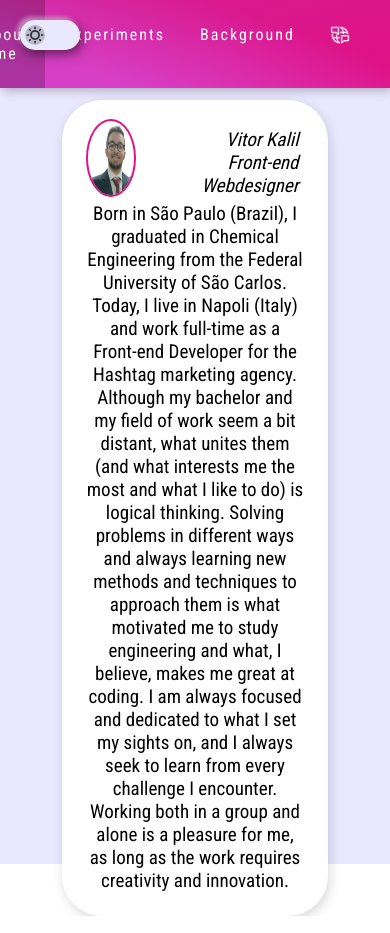
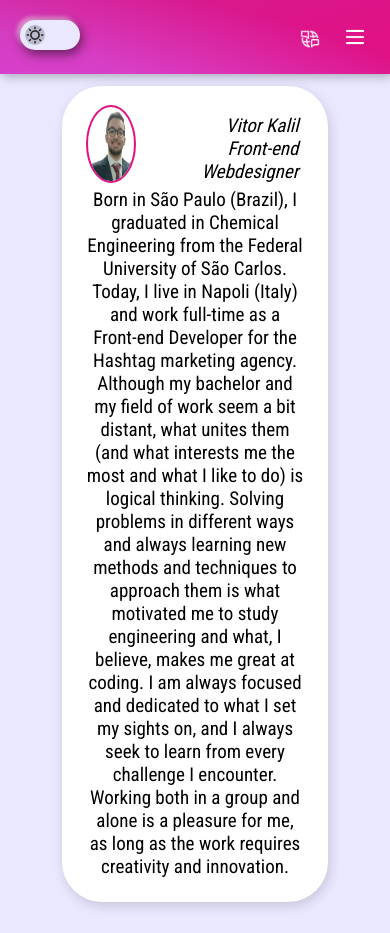
Before and after one commit to VitorKalil/curriculumApp, a React (Create React App) app: page / in a window 390 px wide. Built offline with nearby package versions, Linux system fonts and the light colour scheme.

Commit message:
started mobile

```diff
--- a/src/App.js
+++ b/src/App.js
@@ -13,13 +13,28 @@ function App() {
   var paginas = {'home':<QuemSou idioma={lang} />,'habilidades':<Habilidades idioma={lang} />,'Experiencias':<Experiencias idioma={lang}/>} //defining the pages as an object, that relates the id of the button to the JX object
   const [pagina,setPagina]=React.useState('home') // starting the state for wich page should be shown
   function trocarPagina(evento){
-    setPagina(evento.target.id)
+    setPagina(evento.target.attributes.nomepagina.value)
   }
 function darkMode(){
 setDarkOn(prevValue => {return !prevValue})
 }
+function activateMenu(){
+  var menuMobile =document.querySelector('#mobile_menu').classList
+  var iconeMenuMobile =document.querySelector('.mobile_menu_logo').classList
+if(menuMobile==""){
+  menuMobile.add('active_menu')
+  iconeMenuMobile.add('active_menu')
+}else{
+  menuMobile.remove('active_menu')
+  iconeMenuMobile.remove('active_menu')
+}
+}
   function trocarLang(evento){
     setLang(evento.target.id)
+  }
+  function clickMobileMenu(evento){
+    trocarPagina(evento)
+    activateMenu()
   }
   var paginaAtual = paginas[pagina]
 
@@ -28,21 +43,30 @@ setDarkOn(prevValue => {return !prevValue})
       <nav className="navbar">
         <div id="darkModeDiv">
           <input onChange ={darkMode} id ="darkmode_button" type ="checkbox" checked={darkOn} />
-          <label for="darkmode_button"></label>
+          <label htmlFor="darkmode_button"></label>
         </div>
-      <ul className="lista">
-        <li onClick ={trocarPagina} id ="home">{textos[lang]["Quem Sou"]}</li>
-        <li onClick ={trocarPagina} id ="habilidades">{textos[lang]["Experimentacao"]}</li>
-        <li onClick ={trocarPagina} id ="Experiencias">{textos[lang]["Historico"]}</li>
-        <li> <img src={lg_ico} id="logo_header" alt="language_logo"></img>
+        <ul className="lista" id="desktop_menu">
+          <li onClick ={trocarPagina} nomepagina="home">{textos[lang]["Quem Sou"]}</li>
+          <li onClick ={trocarPagina} nomepagina="habilidades">{textos[lang]["Experimentacao"]}</li>
+          <li onClick ={trocarPagina} nomepagina="Experiencias">{textos[lang]["Historico"]}</li>
+        </ul>
+          <div id="langDiv"> <img src={lg_ico} className="logo_header" alt="language_logo"></img>
             <ul id="language_menu">
               <li id="pt" onClick={trocarLang}>Português</li>
               <li id="en" onClick={trocarLang}>English</li>
               <li id="it" onClick={trocarLang}>Italiano</li>
               <li id="de" onClick={trocarLang}>Deutsch</li>
             </ul>
-        </li>
+          </div>
+        <div onClick={activateMenu} className="logo_header mobile_menu_logo"></div>
+        <div id="mobile_menu">
+        <ul>
+          <li onClick ={clickMobileMenu} nomepagina="home">{textos[lang]["Quem Sou"]}</li>
+          <li onClick ={clickMobileMenu} nomepagina="habilidades">{textos[lang]["Experimentacao"]}</li>
+          <li onClick ={clickMobileMenu} nomepagina="Experiencias">{textos[lang]["Historico"]}</li>
         </ul>
+        </div>
+
     </nav>
       {paginaAtual}
     </div>
--- a/src/index.css
+++ b/src/index.css
@@ -1,7 +1,7 @@
 
 @import url('https://fonts.googleapis.com/css?family=Roboto+Condensed&display=swap');
 @import url('https://fonts.googleapis.com/css?family=Lato&display=swap');
-html{height:100%}
+
 
 body{
   font-family:"Roboto Condensed", sans-serif;
@@ -14,6 +14,7 @@ body{
 .White{
   --appBgColor: #EAE8FF;
   --appTextColor:#ffffff;
+  --appSubColor:#acacac;
   --mainColor:rgb(223, 18, 134);
   --subColor:rgb(73, 100, 218);
   --generalTextColor:#000000;
@@ -25,6 +26,7 @@ body{
 .Dark{
   --appBgColor: #333;
   --appTextColor:#ffffff;
+  --appSubColor:#ededed;
   --mainColor:rgb(73, 100, 218);
   --subColor:rgb(223, 18, 134);
   --generalTextColor:#ffffff;
@@ -48,12 +50,12 @@ input{height: 36px;
   border: none;
   font-size: 16px;}
 .lista {
+  order:2;
   display:flex;
   list-style: none;
   align-content: flex-end;
   font-weight:500;
   letter-spacing: 2px;
-
   margin:0;
 
 }
@@ -66,12 +68,11 @@ input{height: 36px;
 .lista li:hover{
   background-color:rgba(0, 0, 0, 0.2);
 }
-
-.lista li:last-child{
-  margin-right:25px;
-}
 /* essa parte está diferente pois consiste numa animação finita*/
 .navbar {
+  height:74px;
+  overflow-x:hidden;
+  align-items: center;
   background-image:var(--navGradient);
   background-size:400% 400%;
   margin:0;
@@ -100,11 +101,59 @@ input{height: 36px;
 }
 
 }
-/* Aqui acaba a parte diferente
-.navbar:hover {
-  animation-play-state:paused;
+
+/*Menu desktop*/
+@media only screen and (min-width:767px){
+#mobile_menu{display:none}
+.mobile_menu_logo{display:none}
+
 }
-*/
+
+
+/* Menu mobile*/
+
+@media only screen and (max-width:767px){
+  #desktop_menu{display:none}
+  .logo_header{margin-left:0 !important;}
+  #mobile_menu{
+    transition:all 0.5s ease-in;
+    position: fixed;
+    height: 100%;
+    width: 100%;
+    z-index:999;
+    left:100%;
+    top: 74px;
+    background: var(--appBgColor);
+  }
+  #language_menu{width:170px !important}
+  .mobile_menu_logo{
+    transition: all 1s ease;
+    background-size: 100%;
+    background-repeat: no-repeat;
+    background-position: center;
+    background-size: contain;
+    background-image:url("./menu.png");}
+    .mobile_menu_logo.active_menu{background-image:url("./cross.png") !important;}
+  .active_menu{left:0 !important;}
+  #mobile_menu ul {
+    display:block;
+    list-style: none;
+    padding:0;
+    margin:0;
+  }
+  #mobile_menu li {
+    display:block;
+    font-weight:500;
+    letter-spacing: 2px;
+    color:var(--generalTextColor);
+    padding: 40px;
+    font-size: 22px;
+    border-bottom: 1px solid var(--appSubColor);
+  }
+  #mobile_menu li:active,#mobile_menu li:focus{
+    background-color: #959595;
+  }
+}
 
 #divInicial {
   background-color: var(--generalBgColor);
@@ -375,23 +424,31 @@ cursor:pointer
 
 
 /*language do header*/
-#logo_header{width:20px;}
-
+.logo_header{width:20px;height:20px;margin-inline:25px}
+#langDiv{
+  order:1;
+  margin-bottom:-4px;
+  display: flex;
+  align-items: center;
+height:90%}
 #language_menu{
+  cursor: pointer;
   list-style: none;
+  top:57px;
+  width:140px;
   position: absolute;
   background: var(--appBgColor);
   transition: background-color 2s ease;
-  transform:translateX(-80%);
+  transform:translateX(-50%);
   padding:0px;
   display:none;
   z-index:999
 }
 
-li:hover #language_menu{display:block}
+#langDiv:hover #language_menu{display:block}
 
-#language_menu li {color:var(--generalTextColor);margin:0;display:block;padding: 15px;}
-
+#language_menu li {transition: background-color 0.4s ease;background-color:rgba(0,0,0,0.1);color:var(--generalTextColor);margin:0;display:block;padding: 15px;border-bottom: 1px solid var(--appSubColor)}
+#language_menu li:hover{background-color:rgba(0,0,0,0.3)}
 /* keyframes*/
 
 @keyframes fadeIn {
```
Also changed, not shown: src/cross.png (added), src/menu.png (added). Lines whose indentation alone changed are shown as unchanged.
